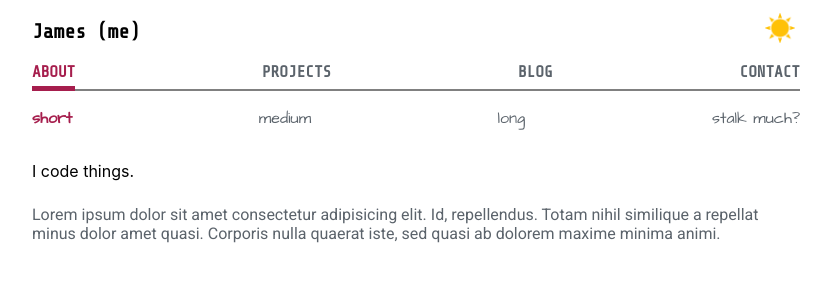
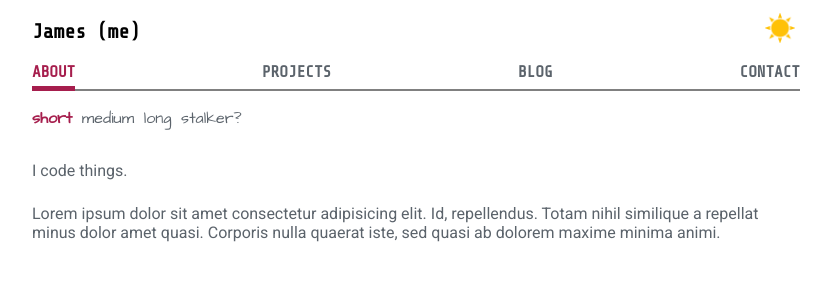
Before and after one commit to jamesncox/portfolio-v2, a React (Create React App) app: page / in a window 1280 px wide. Shown: the top 300 px of the page, without its empty margins (224-1055 px from the left). Built offline with nearby package versions, Linux system fonts and the light colour scheme.

Commit message:
Remove justify-content: space between from .bio-menu-wrapperg

```diff
--- a/src/components/about/BioSelect.js
+++ b/src/components/about/BioSelect.js
@@ -8,7 +8,7 @@ function BioSelect() {
                 <p className="selected-bio">short</p>
                 <p className="bio-menu">medium</p>
                 <p className="bio-menu">long</p>
-                <p className="bio-menu">stalk much?</p>
+                <p className="bio-menu">stalker?</p>
             </nav>
         </>
     )
--- a/src/components/about/ShortBio.js
+++ b/src/components/about/ShortBio.js
@@ -3,7 +3,7 @@ import React from 'react'
 function ShortBio() {
 
     return (
-        <p>I code things.</p>
+        <p className="bio-text">I code things.</p>
     )
 }
 
--- a/src/stylesheets/App.css
+++ b/src/stylesheets/App.css
@@ -97,22 +97,30 @@ body.dark {
 .bio-menu-wrapper {
     /* margin-top: 1rem; */
     display: flex;
-    justify-content: space-between;
+    /* justify-content: space-between;  */
 }
 
 .bio-menu {
     font-family: 'Architects Daughter', cursive;
     color: var(--description-color);
     transition: var(--theme-transition);
+    margin-right: .6rem;
     cursor: pointer;
 }
 
 .selected-bio {
     font-family: 'Architects Daughter', cursive;
     font-weight: var(--bold);
+    margin-right: .6rem;
     color: var(--hightlighted-menu-color);
     transition: var(--theme-transition);
     cursor: pointer;
+}
+
+.bio-text {
+    font-family: 'Roboto', sans-serif;
+    color: var(--description-color);
+    transition: var(--theme-transition);
 }
 
 /* practice scroll styles */
```
